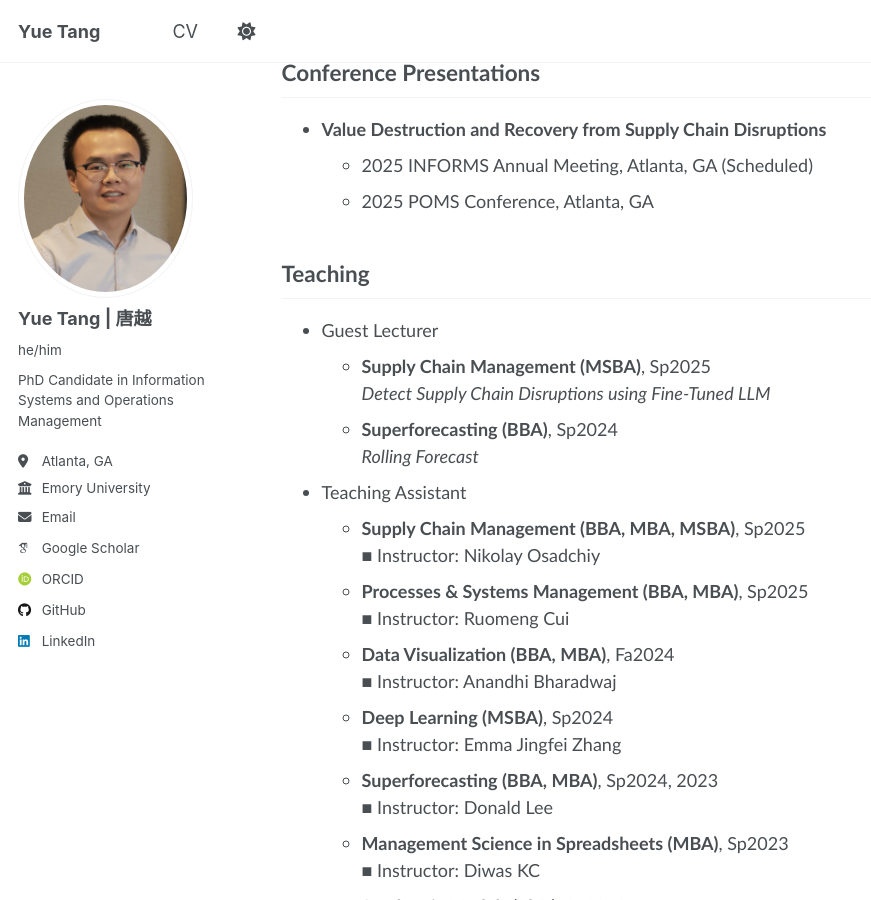
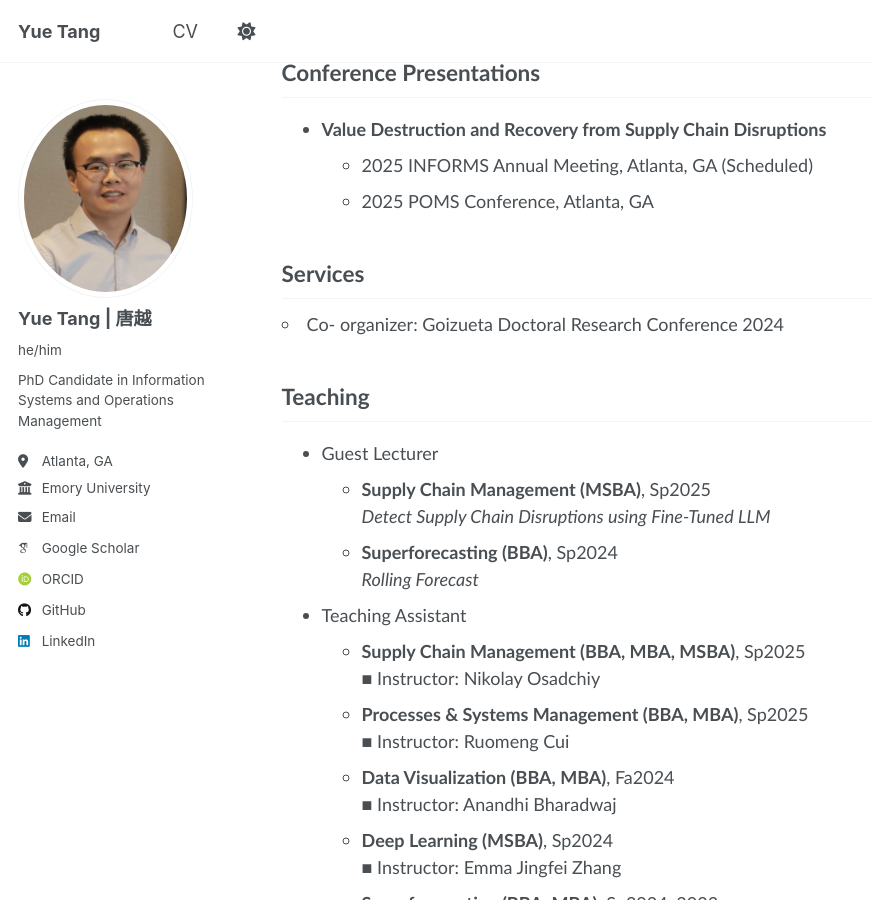
Before and after one commit to YueTang-YT/YueTang-YT.github.io, a Jekyll site: the page built from _pages/about.md, in a window 1280 px wide and 900 px high, scrolled down 912 px. Shown: the whole window, without its empty margins (0-871 px from the left). Built offline with Jekyll 4.4.1, drawn with Linux system fonts in a browser that asks for light colours; some web fonts are replaced.

Commit message:
Update about.md

```diff
--- a/_pages/about.md
+++ b/_pages/about.md
@@ -54,6 +54,9 @@ My research lies at the intersection of operations management and empirical meth
   </li>
 </ul>
 
+## Services
+<li style="list-style-type: circle;">Co- organizer: Goizueta Doctoral Research Conference 2024</li>
+
 ## Teaching
 <ul>
   <li style="list-style-type: disc;">Guest Lecturer
```
